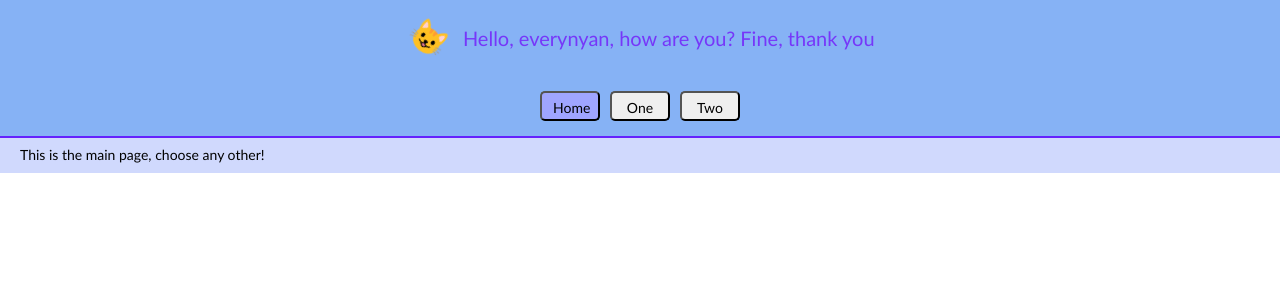
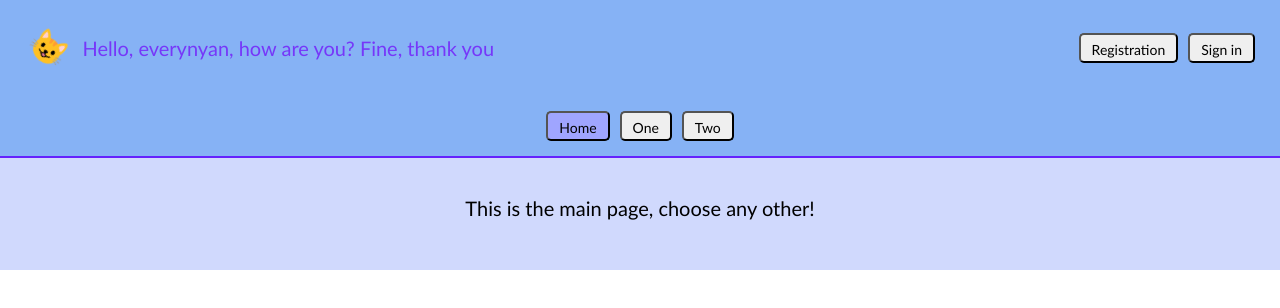
Before and after one commit to REIGEN06/Web-socket-practice, a React (Create React App) app: page / in a window 1280 px wide. Shown: the top 308 px of the page. Built offline with nearby package versions, Linux system fonts and the light colour scheme.

Commit message:
feat: auth blank

```diff
--- a/src/App.js
+++ b/src/App.js
@@ -1,5 +1,11 @@
 import { BrowserRouter, Routes, Route } from "react-router-dom";
-import { PageOne, PageTwo, PageZero } from "./components/Pages";
+import {
+  PageOne,
+  PageTwo,
+  PageZero,
+  Register,
+  SignIn,
+} from "./components/Pages";
 import { MainPage } from "./components/MainPage";
 
 function App() {
@@ -10,6 +16,8 @@ function App() {
           <Route index element={<PageZero />} />
           <Route path="one" element={<PageOne />} />
           <Route path="two" element={<PageTwo />} />
+          <Route path="register" element={<Register />} />
+          <Route path="signin" element={<SignIn />} />
         </Route>
       </Routes>
     </BrowserRouter>
--- a/src/components/MainPage.js
+++ b/src/components/MainPage.js
@@ -8,23 +8,23 @@ const Wrapper = styled.section`
 const ColorPage = styled.section`
   background: #d0d9fd;
 `;
-
 const RowCenter = styled.section`
   align-items: center;
   justify-content: center;
   display: flex;
   padding: 10px;
 `;
+const RowBetween = styled(RowCenter)`
+  justify-content: space-between;
+`;
 const NavBar = styled(RowCenter)`
   box-shadow: 0px 2px #6422fd;
   position: sticky;
   top: 0;
 `;
-
 const NavButton = styled.button`
   border-radius: 5px;
   height: 30px;
-  width: 60px;
   margin: 5px;
   cursor: pointer;
   background-color: ${(props) =>
@@ -57,12 +57,10 @@ const colorChangeBackground = keyframes`
 const ColorBackground = styled.div`
   animation: ${colorChangeBackground} 4s ease infinite;
 `;
-
 const ColorBackgroundSticky = styled(ColorBackground)`
   position: sticky;
   top: 0;
 `;
-
 const colorChangeText = keyframes`
   0% {
     color: #3a3a3a;
@@ -108,6 +106,7 @@ export const MainPage = () => {
   return (
     <Wrapper>
       <ColorBackground>
+        <RowBetween>
           <RowCenter>
             <Rotate>😺</Rotate>
             <ColorChangeText>
@@ -116,6 +115,23 @@ export const MainPage = () => {
               </StyledText>
             </ColorChangeText>
           </RowCenter>
+          <RowCenter>
+            <NavButton
+              id={"/Register"}
+              onClick={handleClick}
+              className={active === "/Register" ? "active" : undefined}
+            >
+              <StyledText id={"/Register"}>Registration</StyledText>
+            </NavButton>
+            <NavButton
+              id={"/Signin"}
+              onClick={handleClick}
+              className={active === "/Signin" ? "active" : undefined}
+            >
+              <StyledText id={"/Signin"}>Sign in</StyledText>
+            </NavButton>
+          </RowCenter>
+        </RowBetween>
       </ColorBackground>
       <ColorBackgroundSticky>
         <NavBar>
--- a/src/components/Pages.jsx
+++ b/src/components/Pages.jsx
@@ -5,28 +5,64 @@ const StyledText = styled.p`
   font-family: "Gill Sans", "Gill Sans MT", Calibri, "Trebuchet MS", sans-serif;
   margin: 0px 10px 10px 10px;
   padding: 10px;
+  display: flex;
+  justify-content: ${(props) => props.$side || "start"};
   font-size: ${(props) => props.$size || "14px"};
 `;
 
+const Wrapper = styled.div`
+  padding: 30px;
+`;
+const Input = styled.input.attrs({
+  type: "submit",
+  value: "Submit",
+})`
+  background: #00aec9;
+  color: #fff;
+  cursor: pointer;
+  margin-bottom: 0;
+  text-transform: uppercase;
+  width: 100%;
+  border-radius: 5px;
+  height: 35px;
+  border-color: transparent;
+  box-shadow: 0px;
+  outline: none;
+  transition: 0.15s;
+  text-align: center;
+  &:active {
+    background-color: #f1ac15;
+  }
+`;
 const BuildPage = (index) => (
-  <>
+  <Wrapper>
     <StyledText $size="20px">Page {index}</StyledText>
     <StyledText>
       Page {index} content: {loremIpsum({ count: 5 })}
     </StyledText>
-  </>
+  </Wrapper>
 );
-const BuildPage1 = (index) => (
-  <>
-    <StyledText $size="20px">Page {index}</StyledText>
-    <StyledText>
-      Page {index} content: {loremIpsum({ count: 100 })}
+const Registration = () => (
+  <StyledText $size="20px">Welcome to the registration page!</StyledText>
+);
+const SigningIn = () => (
+  <Wrapper>
+    <StyledText $size="20px" $side="center">
+      Welcome to the sign in page!
     </StyledText>
-  </>
+    <StyledText>Enter your email</StyledText>
+    <Input />
+  </Wrapper>
 );
 
 export const PageZero = () => (
-  <StyledText>This is the main page, choose any other!</StyledText>
+  <Wrapper>
+    <StyledText $size="20px" $side="center">
+      This is the main page, choose any other!
+    </StyledText>
+  </Wrapper>
 );
 export const PageOne = () => BuildPage(1);
-export const PageTwo = () => BuildPage1(2);
+export const PageTwo = () => BuildPage(2);
+export const Register = () => Registration();
+export const SignIn = () => SigningIn();
```
Lines whose indentation alone changed are shown as unchanged.
